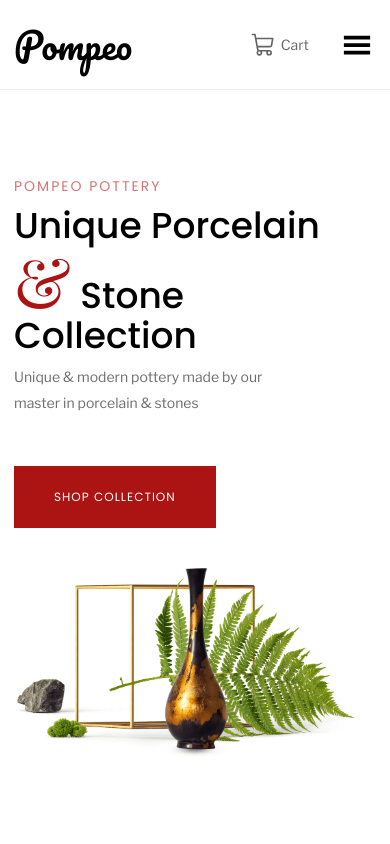
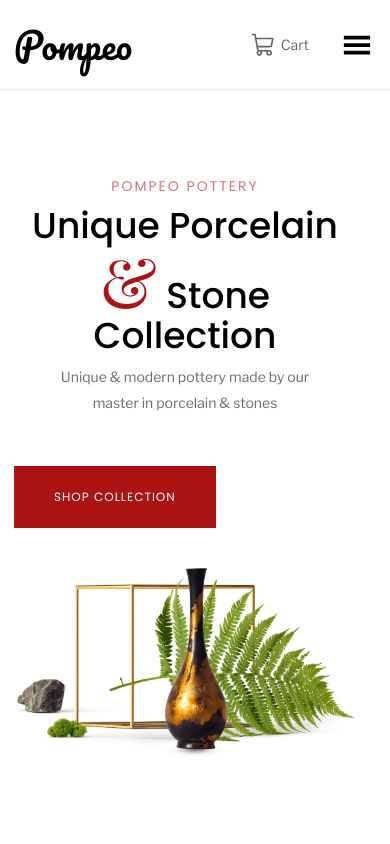
Before and after one commit to Aliyano0/GIAIC-Nextjs-Milestones, a Next.js app in the folder Nextjs-Milestone-2/simple-website-tailwindcss/: page / in a window 390 px wide. Shown: the top 844 px of the page. Built offline with nearby package versions, Linux system fonts and the light colour scheme.

Commit message:
Fixed Hero Section

```diff
--- a/Nextjs-Milestone-2/simple-website-tailwindcss/src/app/components/HomePage/HeroSection/Hero.tsx
+++ b/Nextjs-Milestone-2/simple-website-tailwindcss/src/app/components/HomePage/HeroSection/Hero.tsx
@@ -7,7 +7,7 @@ const Hero = () => {
     <section className="section ml-[-10px] w-full mt-[60px] lg:mt-0 mb-20 xl:mt-20 xl:mb-[120px] overflow-x-hidden ">
       <div className="heroContainer flex-col justify-start lg:justify-normal h-auto lg:flex-row w-full xl:w-[1200px] lg:h-[500px] mx-auto flex items-center relative px-6 ">
       <div className="herotextcontainer w-full xs:w-[95%] sm:w-[80%] lg822:w-[60%]  lg:w-[42%] xl:w-[45%] mt-6">
-      <div className="HeroText">
+      <div className="HeroText w-full flex justify-center items-center flex-col text-center lg:text-left lg:block lg:w-auto">
         <h5 className="companyName text-sm leading-6 text-[#d77474] font-normal tracking-[2px] mb-2 ">POMPEO POTTERY</h5>
         <h2 className="heading text-4xl xs:text-[48px] lg:text-[40px] xl:text-5xl xl:leading-[58px] font-medium mb-2 ">Unique Porcelain <span className="playfair-display text-[68px] leading-[68px] font-normal text-main-red">&</span> Stone Collection</h2>
         <p className="para libre-franklin leading-[26px] w-[80%] lg:w-auto text-sm xs:text-base text-main-gray">Unique & modern pottery made by our master in porcelain & stones</p>
```
